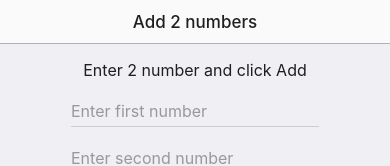
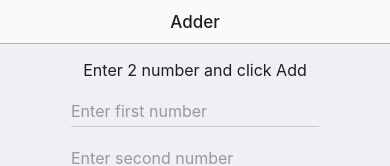
Before and after one commit to edopenroz/udemy-2-adder, a plain HTML site: page www/index.html in a window 390 px wide. Shown: the top 166 px of the page. Drawn offline with Linux system fonts and the light colour scheme; files whose address does not match are found by name.

Commit message:
changed title

```diff
--- a/www/index.html
+++ b/www/index.html
@@ -11,7 +11,7 @@
     <body>
         <ons-page>
             <ons-toolbar>
-                <div class="center">Add 2 numbers</div>
+                <div class="center">Adder</div>
             </ons-toolbar>
             <div style="text-align: center;">
                 <p>Enter 2 number and click Add</p>
```
